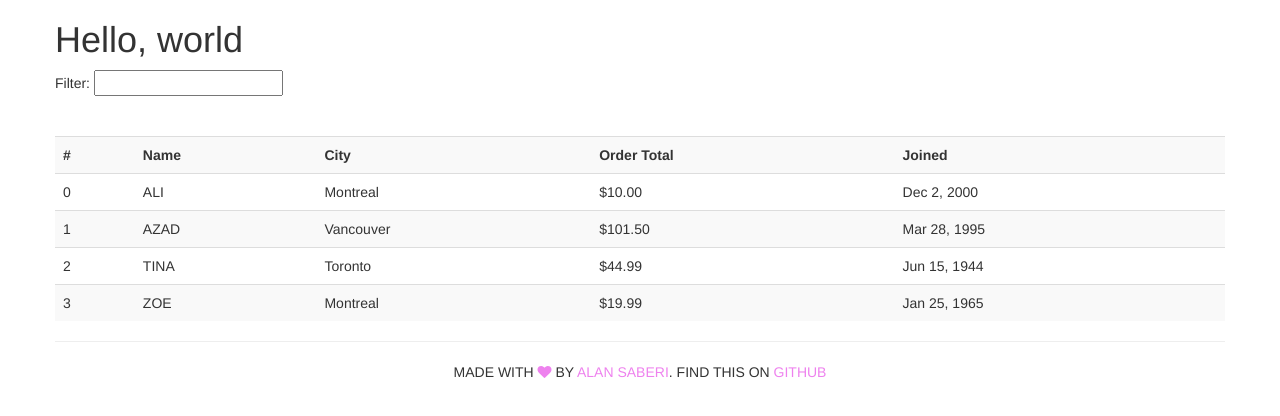
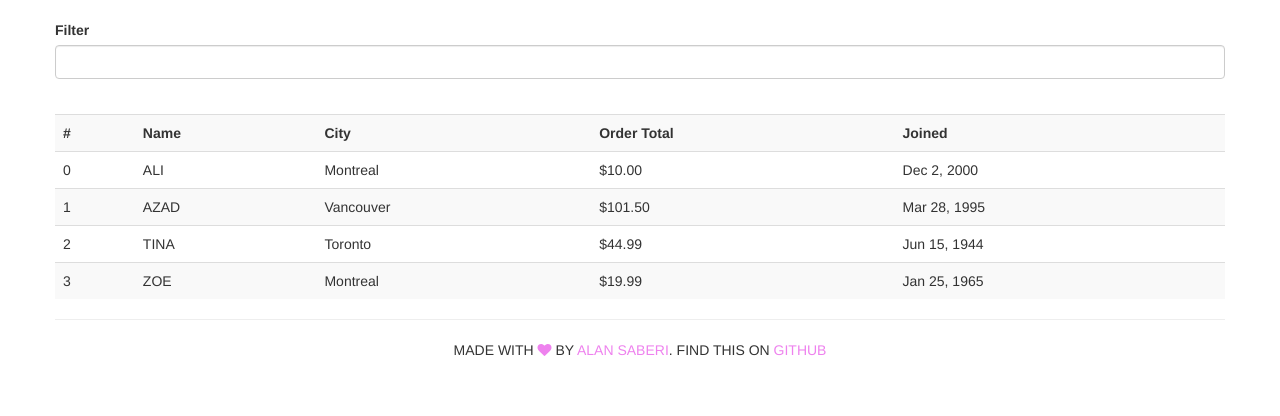
Before and after one commit to alireza-saberi/customer-application, a website: page client/index.html in a window 1280 px wide. Drawn offline with nearby package versions, Linux system fonts and the light colour scheme.

Commit message:
refactor: Filter style is changed
I decided to have filter in one line and input on ther line.

```diff
--- a/client/index.html
+++ b/client/index.html
@@ -21,12 +21,12 @@
   <body ng-controller="CustomersController">
     <div class="container">
       <div class="row" ng-cloack>
-        <h1>Hello, world</h1>
+        <br>
         <form>
-        <div ng-hide="isHidden">
-          Filter: <input type="text" data-ng-model="customerFilter.name">
+        <div class="form-group">
+          <label>Filter</label>
+          <input type="text" class="form-control" data-ng-model="customerFilter.name">
         </div>
-        <br>
         </form>
         <br>
         <table class="table table-striped table-hover table-responsive">
```
